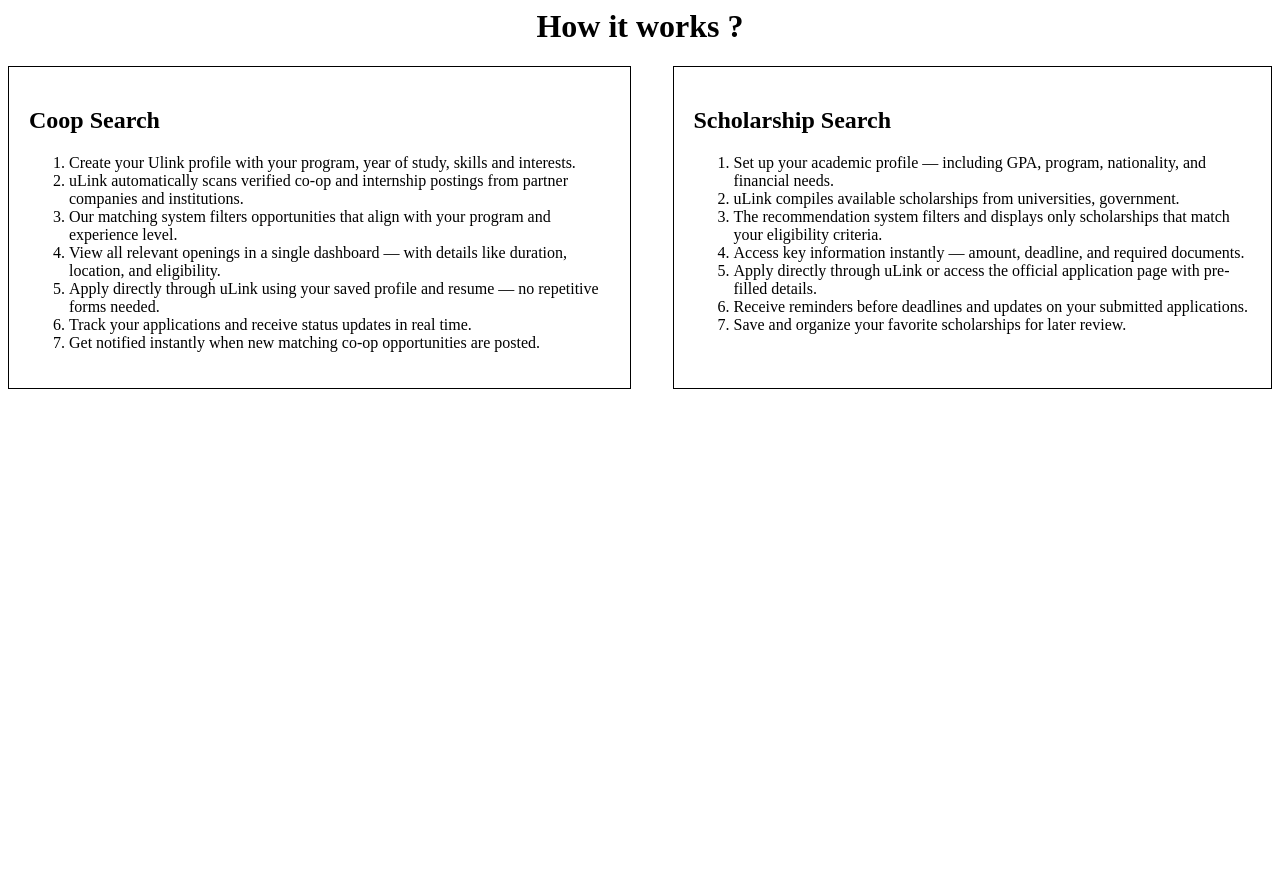
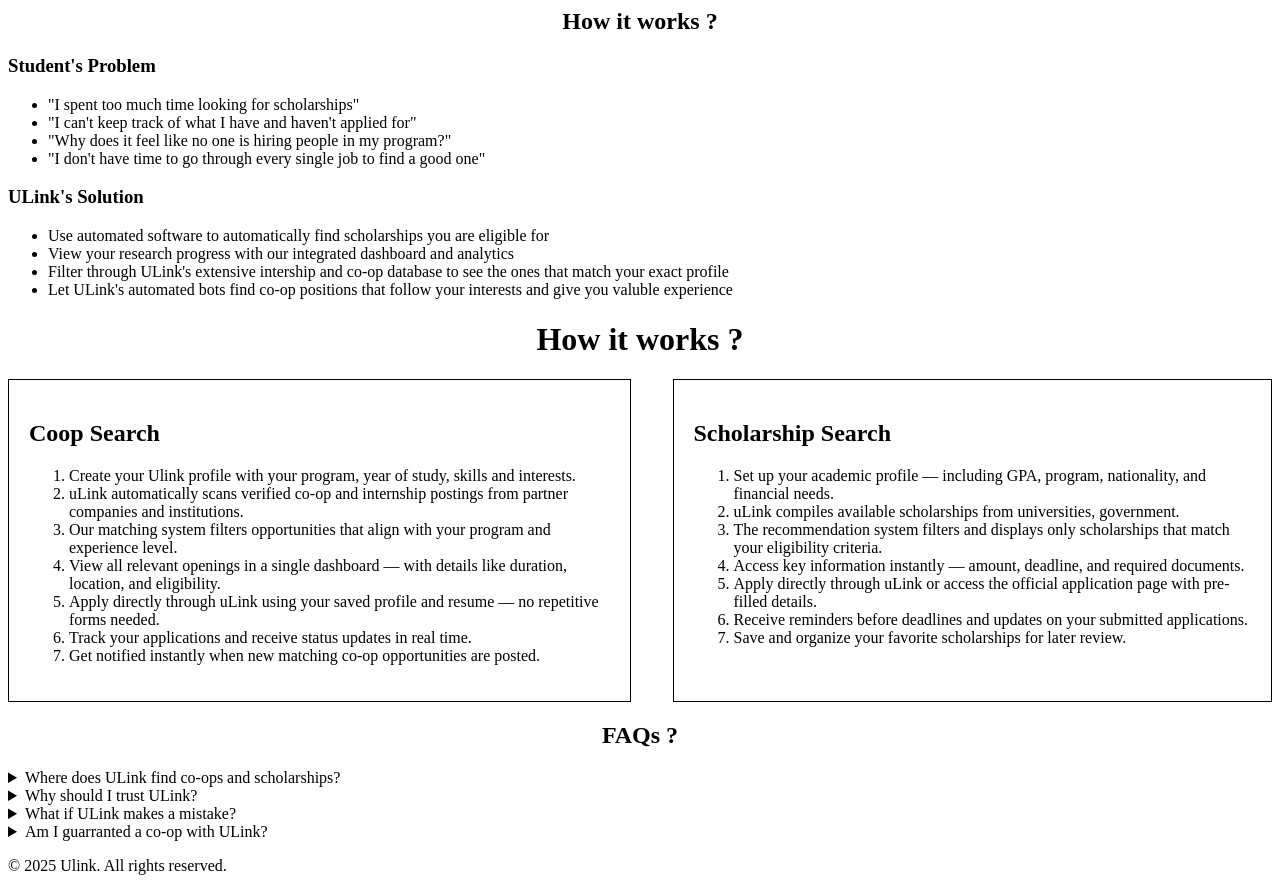
Before and after one commit to seg-u-link/seg-u-link.github.io, a plain HTML site: page index.html in a window 1280 px wide. Before the commit the page ends 800 px from the top, so only its background shows below. Drawn offline with Linux system fonts and the light colour scheme.

Commit message:
Add FAQs and ULink's solutions to index.html

```diff
--- a/index.html
+++ b/index.html
@@ -9,6 +9,27 @@
     <!-- Header Section -->
 
     <!-- Comparison Section -->
+    <h2 style="text-align:center;"> How it works ?</h2>
+    <div>
+        <div>
+            <h3>Student's Problem</h3>
+            <ul>
+                <li>"I spent too much time looking for scholarships"</li>
+                <li>"I can't keep track of what I have and haven't applied for"</li>
+                <li>"Why does it feel like no one is hiring people in my program?"</li>
+                <li>"I don't have time to go through every single job to find a good one"</li>
+            </ul>
+        </div>
+        <div>
+            <h3>ULink's Solution</h3>
+            <ul>
+                <li>Use automated software to automatically find scholarships you are eligible for</li>
+                <li>View your research progress with our integrated dashboard and analytics</li>
+                <li>Filter through ULink's extensive intership and co-op database to see the ones that match your exact profile</li>
+                <li>Let ULink's automated bots find co-op positions that follow your interests and give you valuble experience</li>
+            </ul>
+        </div>
+    </div>
 
     <!-- How it works Section -->
     <h1 style="text-align:center;"> How it works ?</h1>
@@ -42,7 +63,32 @@
 </div>
 
     <!-- FAQs Section -->
+    <h2 style="text-align:center;"> FAQs ?</h2>
+    <div>
+        <details>
+            <summary>Where does ULink find co-ops and scholarships?</summary>
+            <p>ULink uses automated web software to scan databases, posting websites, and job boards to find high quality and relevant information for your profile. </p>
+        </details>
+
+        <details>
+            <summary>Why should I trust ULink?</summary>
+            <p>ULink has partnered with and is trusted by many companies, organizations, universities, and other groups to provided the best quality services for our customers.</p>
+        </details>
+
+        <details>
+            <summary>What if ULink makes a mistake?</summary>
+            <p>ULink's software is highly tested to ensure minimal errors. To further mitigate these issues, ULink will ask for user confirmation before taking any important action. If an error still gets through, contact one of our staff members and we'll deal with it.</p>
+        </details>
+
+        <details>
+            <summary>Am I guarranted a co-op with ULink?</summary>
+            <p>ULink's services doesn't guarrante a co-op placement as it is based on individual competencies but it will help you be exposed to a lot more opportunities than manual research, which will only boost your chance</p>
+        </details>
+    </div>
 
     <!-- Footer Section -->
+    <footer>
+        <p>© 2025 Ulink. All rights reserved.</p>
+    </footer>
 </body>
 </html>
```
